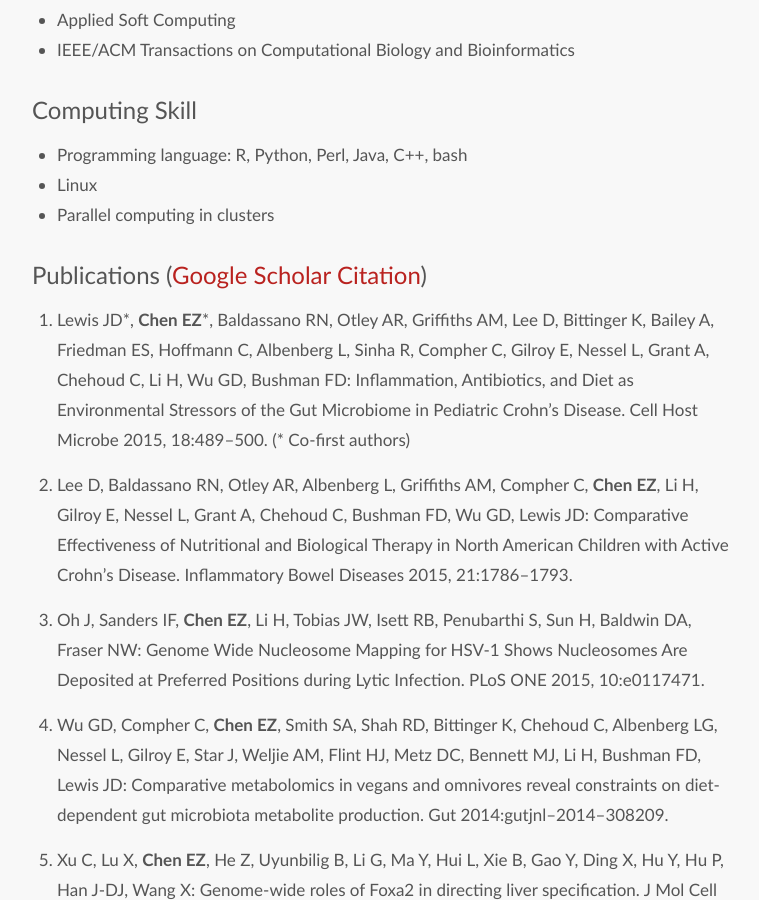
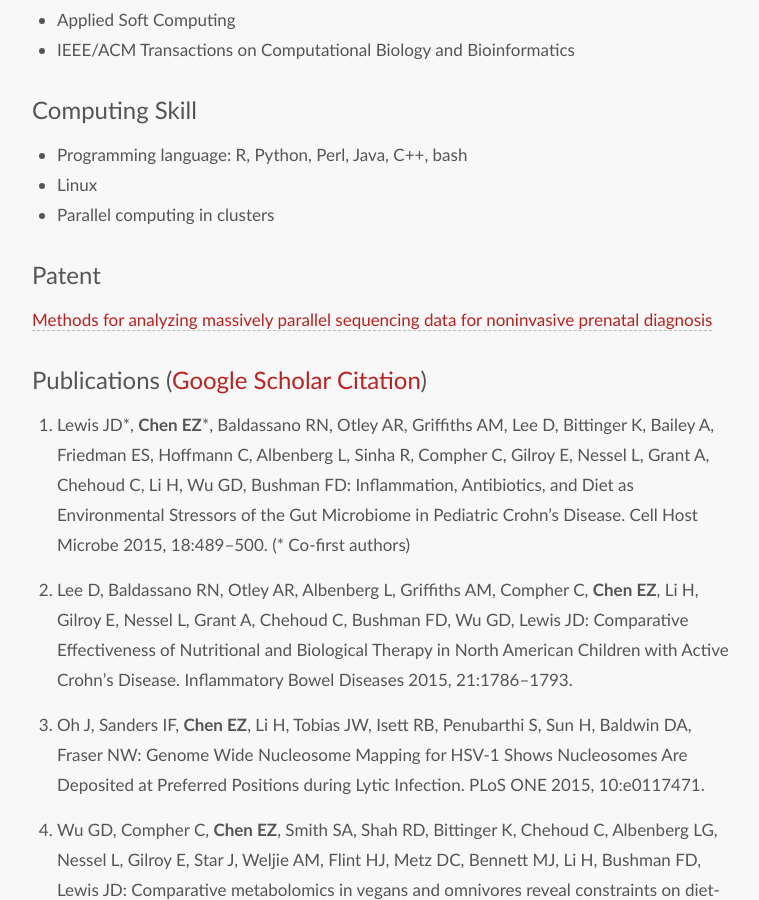
Before and after one commit to chvlyl/chvlyl.github.io, a Jekyll site: the page built from cv/index.md, in a window 1280 px wide and 900 px high, scrolled down 669 px. Shown: the whole window, without its empty margins (258-1017 px from the left). Built offline with Jekyll 4.4.1, drawn with Linux system fonts in a browser that asks for light colours.

Commit message:
add patent

```diff
--- a/cv/index.md
+++ b/cv/index.md
@@ -25,6 +25,9 @@ title: Eric Z Chen
 * Programming language: R, Python, Perl, Java, C++, bash
 * Linux
 * Parallel computing in clusters
+
+## Patent
+[Methods for analyzing massively parallel sequencing data for noninvasive prenatal diagnosis ](http://www.google.com/patents/EP2825991A4?cl=en)
 
 ## Publications ([Google Scholar Citation](https://scholar.google.com/citations?hl=en&user=7mrZzpYAAAAJ&view_op=list_works&sortby=pubdate))
 12. Lewis JD\*, **Chen EZ**\*, Baldassano RN, Otley AR, Griffiths AM, Lee D, Bittinger K, Bailey A, Friedman ES, Hoffmann C, Albenberg L, Sinha R, Compher C, Gilroy E, Nessel L, Grant A, Chehoud C, Li H, Wu GD, Bushman FD: Inflammation, Antibiotics, and Diet as Environmental Stressors of the Gut Microbiome in Pediatric Crohn's Disease. Cell Host Microbe 2015, 18:489–500. (* Co-first authors)
```
Also changed, not shown: _posts/2015-03-25-tidyr.md (deleted, +0 -7 lines).
